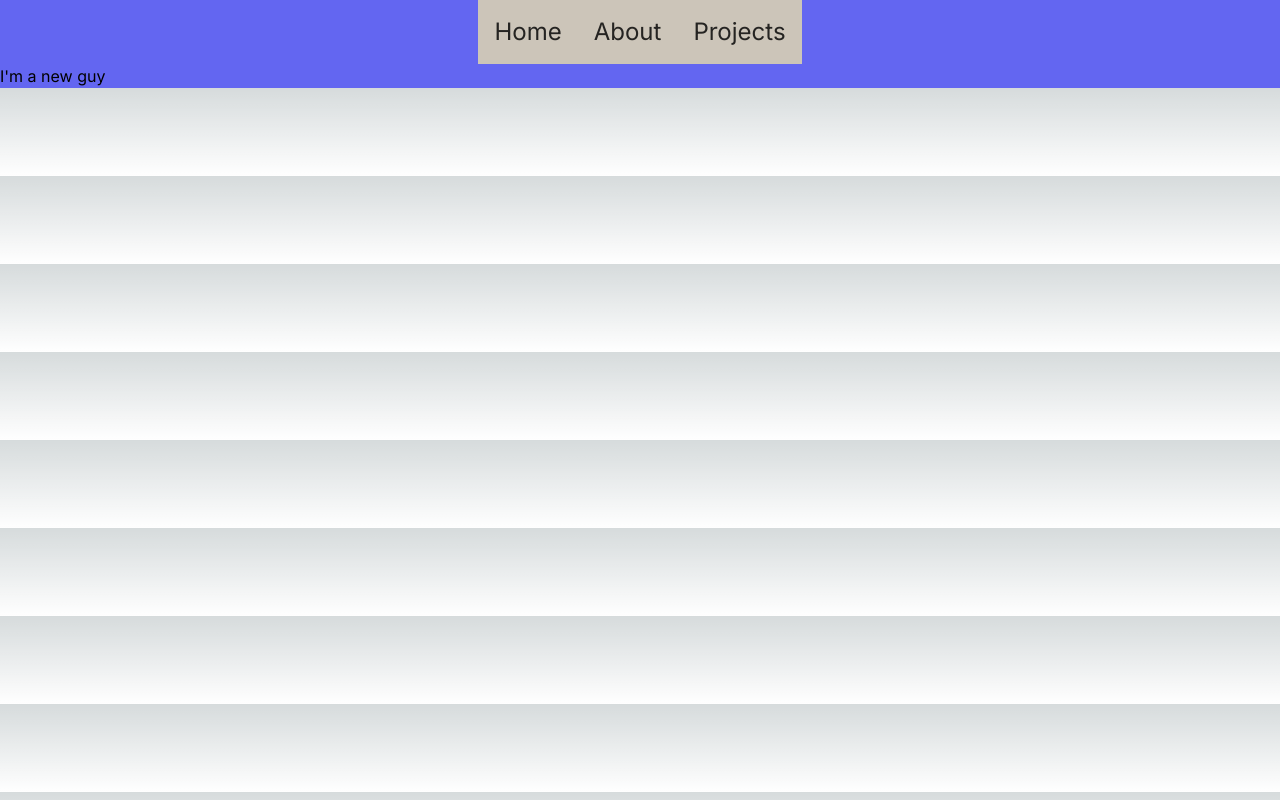
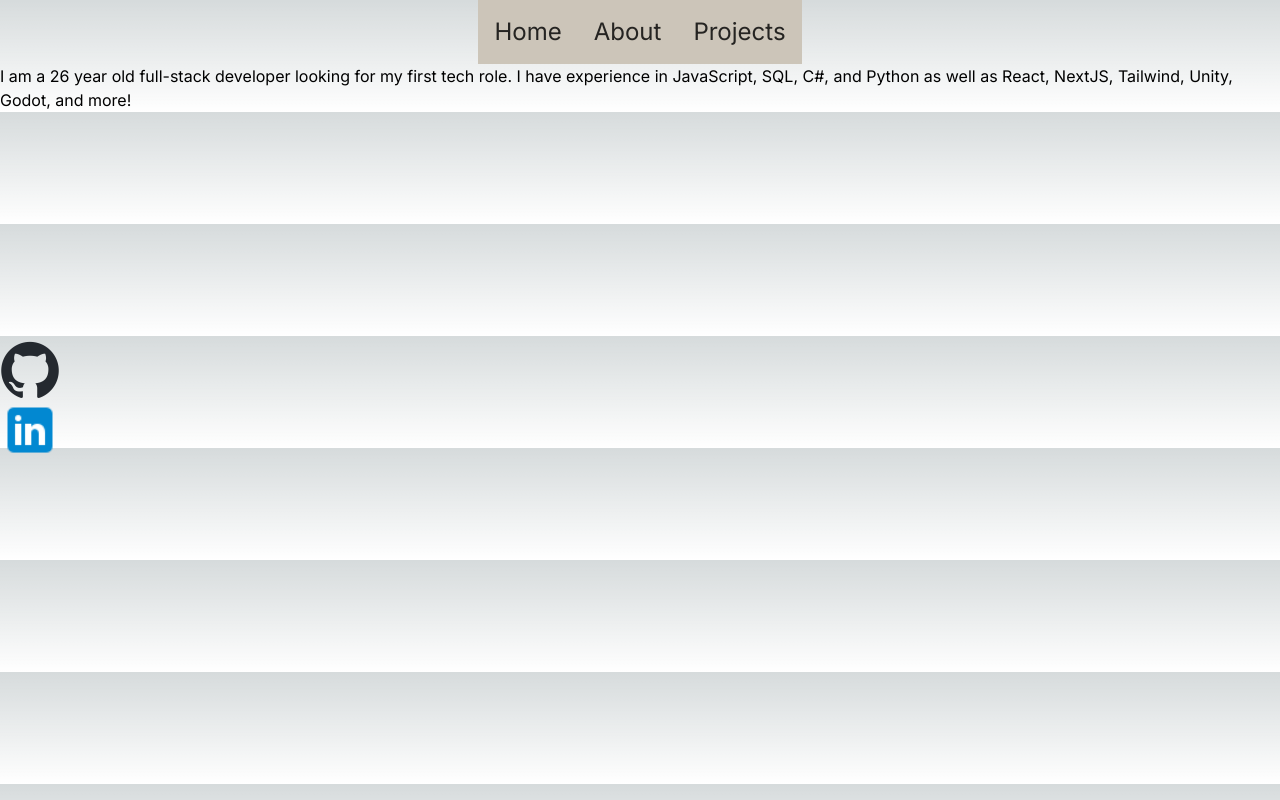
Before and after one commit to Joe-Fuller/portfolio, a Next.js app: page /about in a window 1280 px wide. Built offline with nearby package versions, Linux system fonts and the light colour scheme.

Commit message:
update about page with socials and more text

```diff
--- a/app/about/page.js
+++ b/app/about/page.js
@@ -1,10 +1,16 @@
 import NavBar from "@/components/navBar";
+import Socials from "@/components/socials";
 
 export default function About() {
   return (
-    <div className="bg-indigo-500">
+    <div>
       <NavBar></NavBar>
-      <p>I'm a new guy</p>
+      <Socials></Socials>
+      <p>
+        I am a 26 year old full-stack developer looking for my first tech role.
+        I have experience in JavaScript, SQL, C#, and Python as well as React,
+        NextJS, Tailwind, Unity, Godot, and more!
+      </p>
     </div>
   );
 }
```
